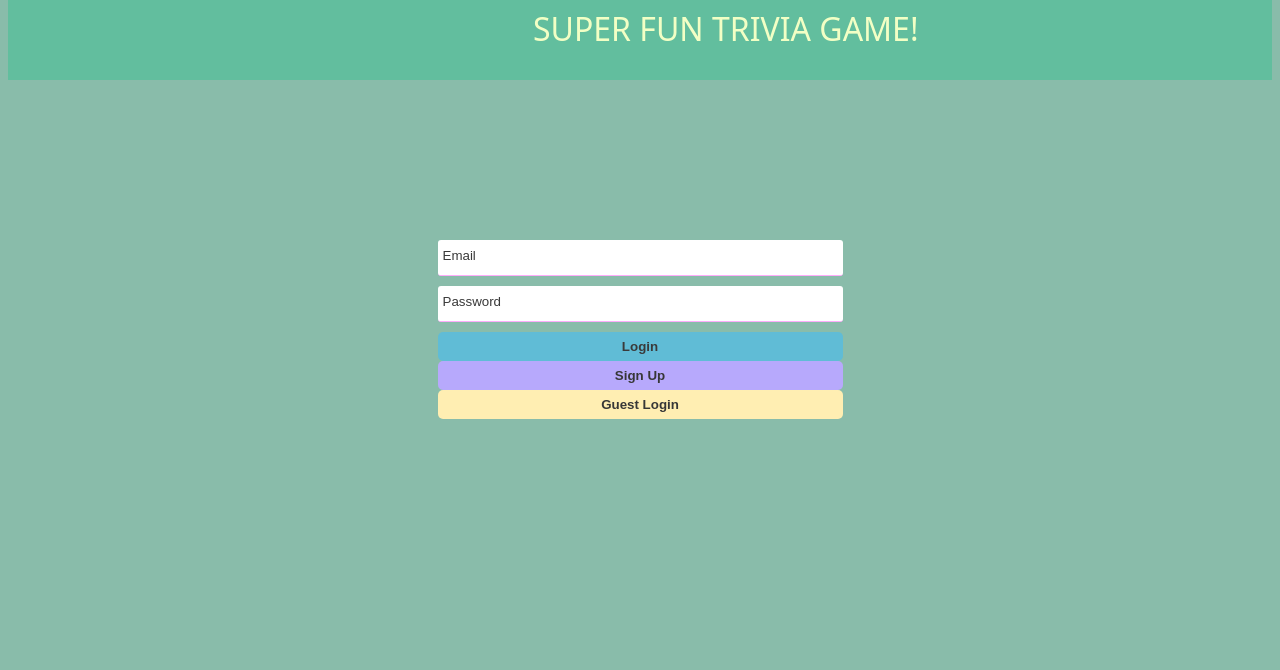
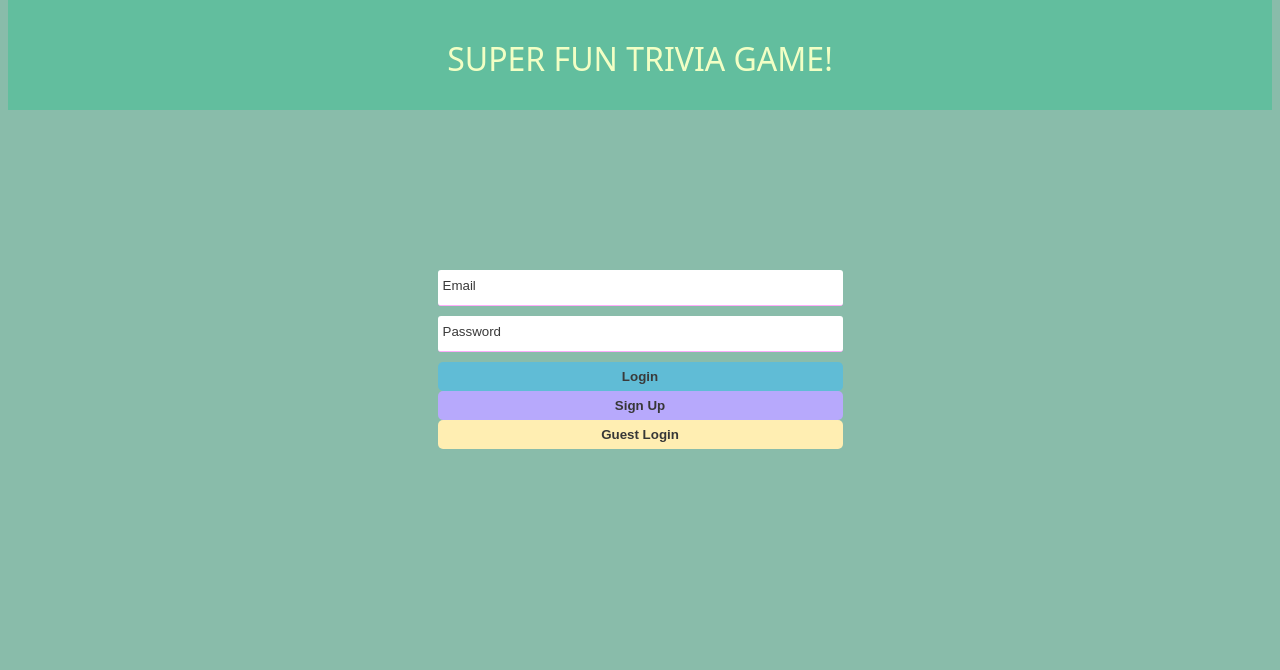
Before and after one commit to namnguyen564/trivial-clone, a website with bundled scripts: page static/index.html in a window 1280 px wide. Shown: the part 187-857 px from the top of the page. Before the commit the page ends 827 px from the top, so only its background shows below. Built offline with nearby package versions, Linux system fonts and the light colour scheme.

Commit message:
deployment changes

```diff
--- a/static/loginPage1.css
+++ b/static/loginPage1.css
@@ -1,15 +1,12 @@
-#loginContainer{
-
+#loginContainer {
   margin: auto;
   text-align: center;
-    position:relative;
-    top:160px;
-    height:200px;
+  position: relative;
+  top: 160px;
+  height: 200px;
   padding-bottom: 200px;
   /* padding-top: 200px; */
-
 }
-
 
 /* #login-form {
     align-self: flex-start;
@@ -18,17 +15,14 @@
     align-items: center;
   }  */
 
-
-
-
 .login-form-field::placeholder {
   color: #3a3a3a;
 }
 
 .login-form-field {
   border: none;
-    width:400px;
-    height:30px;
+  width: 400px;
+  height: 30px;
   border-bottom: 1px solid #ffacfb;
   margin-bottom: 10px;
   border-radius: 3px;
@@ -36,19 +30,18 @@
   padding: 0px 0px 5px 5px;
 }
 
-  #login-form-submit{
+#login-form-submit {
   width: 100%;
   padding: 7px;
   border: none;
   border-radius: 5px;
-    color:#3a3a3a;
+  color: #3a3a3a;
   background-color: rgb(96, 188, 214);
   font-weight: bold;
   /* background-image: linear-gradient(45deg, #4568dc, #b06ab3); */
   cursor: pointer;
   outline: none;
 }
-
 
 #login-form {
   align-self: flex-start;
@@ -57,11 +50,8 @@
   align-items: center;
 }
 
-
-
-
-  #signUpButton{
-    color:#3a3a3a;
+#signUpButton {
+  color: #3a3a3a;
   width: 100%;
   padding: 7px;
   border: none;
@@ -73,9 +63,7 @@
   outline: none;
 }
 
-  #guestLoginButton{
-
-
+#guestLoginButton {
   width: 100%;
   padding: 7px;
   border: none;
@@ -87,15 +75,18 @@
   outline: none;
 }
 
-#description{
+#description {
   font-family: system-ui, sans-serif;
   font-size: 2rem;
   text-align: center;
   margin: auto;
-  align-items: center;
-  position: relative;
-  left: 525px;
-  bottom:30px;
+  /* align-items: center; */
+  /* position: relative; */
+  /* left: 525px; */
+  margin-bottom: 30px;
   color: #f2ffc5;
   font-weight: 500;
+  margin-left: auto;
+  margin-right: auto;
+  display: block;
 }
```
Lines whose indentation alone changed are shown as unchanged.
